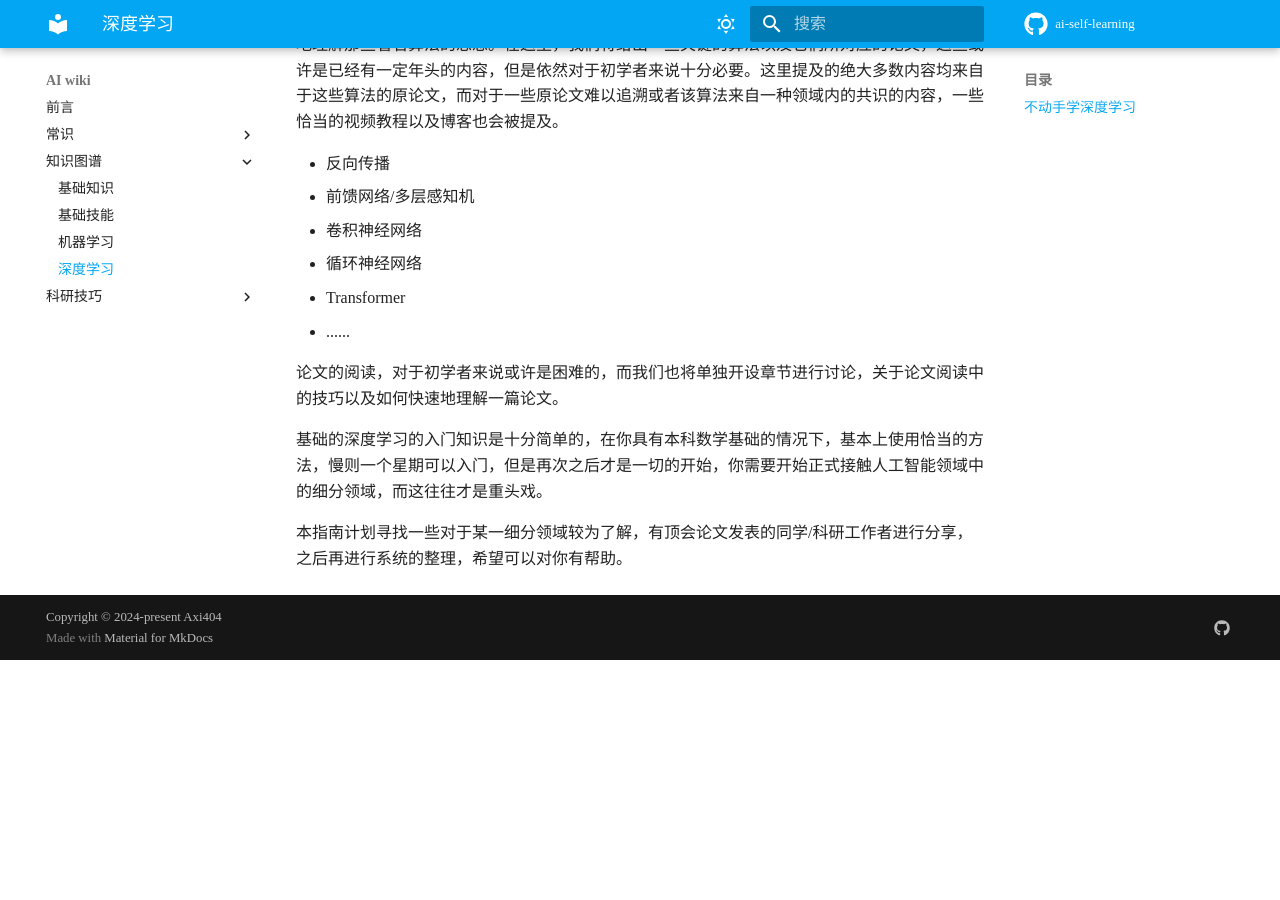
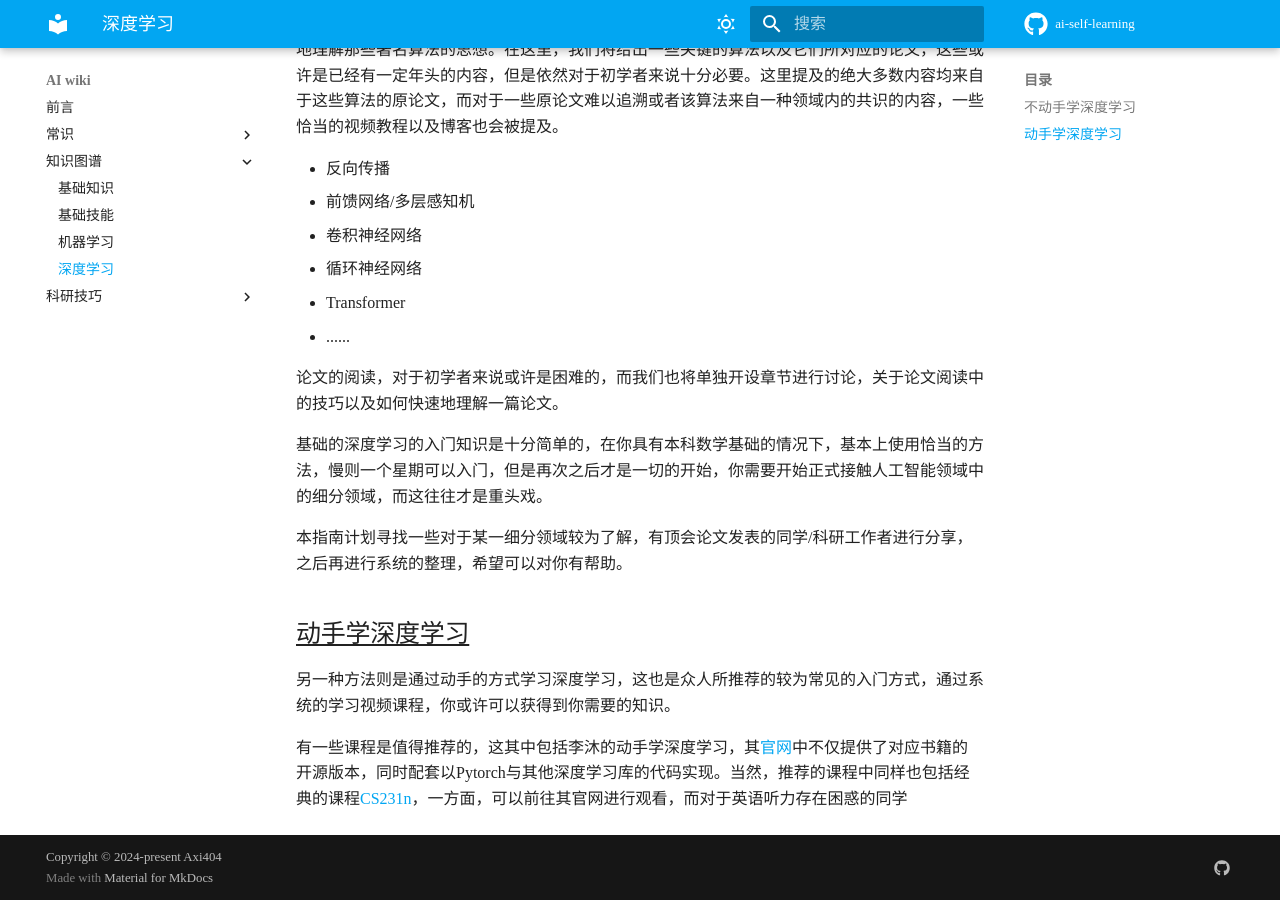
Before and after one commit to Axi404/ai-self-learning, an MkDocs documentation site: the page built from docs/知识图谱/深度学习.md, in a window 1280 px wide and 900 px high, scrolled down 862 px. Built offline with MkDocs 1.6.1 and Material for MkDocs 9.7.7, drawn with Linux system fonts in a browser that asks for light colours; some web fonts are replaced; comment, search, counter and statistics services are not loaded; before the commit the page ends 1522 px from its top, so only the background shows below that.

Commit message:
update dl

```diff
--- a/docs/知识图谱/深度学习.md
+++ b/docs/知识图谱/深度学习.md
@@ -1,6 +1,6 @@
 # 深度学习
 
-### 不动手学深度学习
+## 不动手学深度学习
 
 <u>**本段文字具有笔者极强主观看法，请酌情参考。**</u>
 
@@ -26,3 +26,9 @@
 基础的深度学习的入门知识是十分简单的，在你具有本科数学基础的情况下，基本上使用恰当的方法，慢则一个星期可以入门，但是再次之后才是一切的开始，你需要开始正式接触人工智能领域中的细分领域，而这往往才是重头戏。
 
 本指南计划寻找一些对于某一细分领域较为了解，有顶会论文发表的同学/科研工作者进行分享，之后再进行系统的整理，希望可以对你有帮助。
+
+## <u>动手学深度学习</u>
+
+另一种方法则是通过动手的方式学习深度学习，这也是众人所推荐的较为常见的入门方式，通过系统的学习视频课程，你或许可以获得到你需要的知识。
+
+有一些课程是值得推荐的，这其中包括李沐的动手学深度学习，其[官网](https://zh.d2l.ai)中不仅提供了对应书籍的开源版本，同时配套以Pytorch与其他深度学习库的代码实现。当然，推荐的课程中同样也包括经典的课程[CS231n](https://cs231n.stanford.edu)，一方面，可以前往其官网进行观看，而对于英语听力存在困惑的同学
```
Also changed, not shown: requirements.txt (+3 -5 lines).
